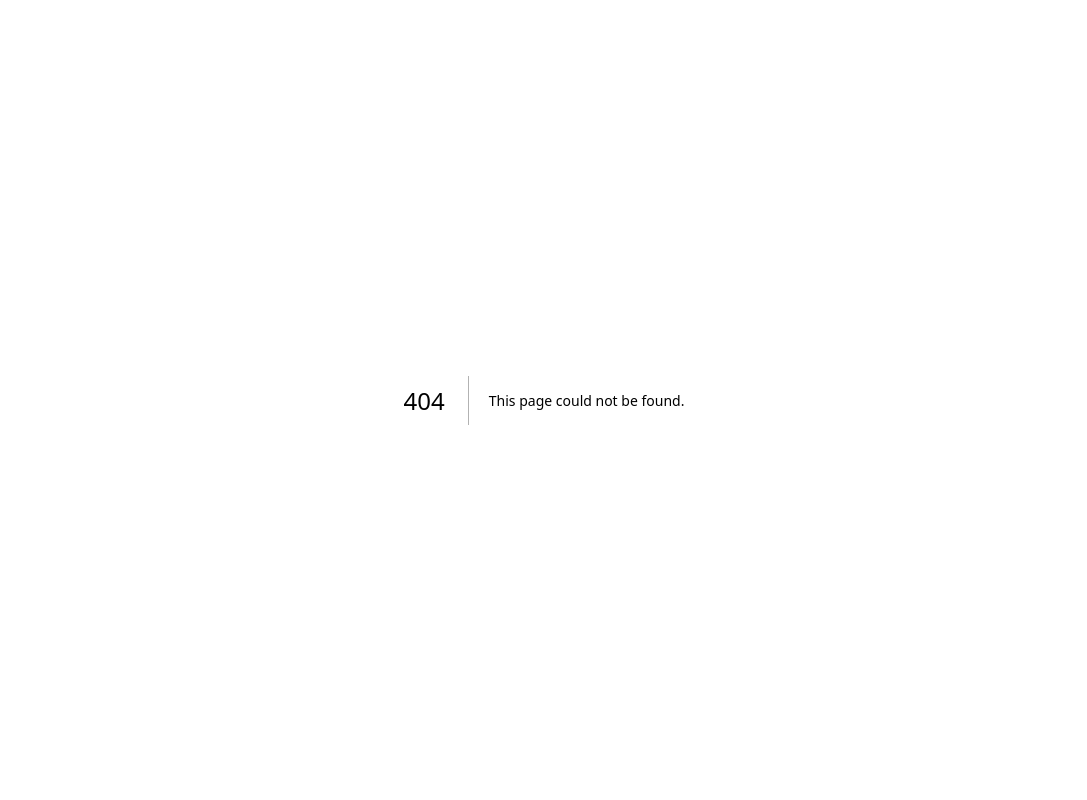
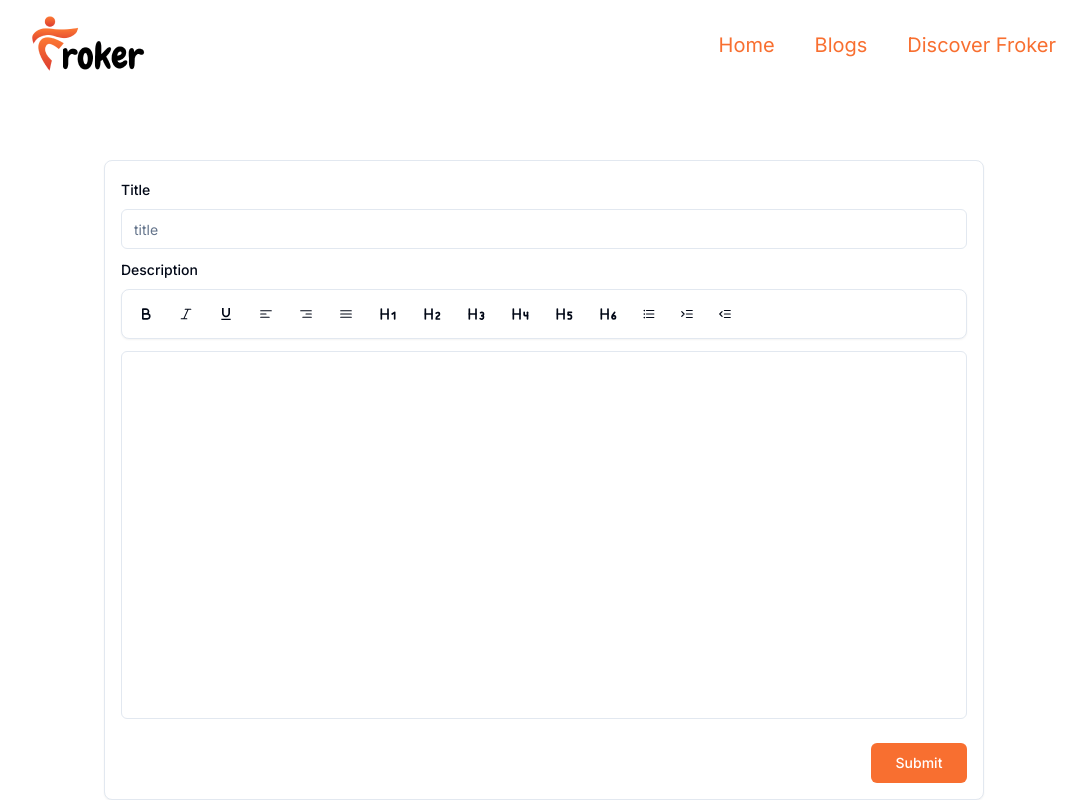
Before and after one commit to Atechchatterjee/frokerblog, a Next.js app in the folder frontend/: page /post-blog in a window 1280 px wide. Before the commit this address had no page. Shown: the whole page, without its empty margins (96-1183 px from the left). Built offline with nearby package versions, Linux system fonts and the light colour scheme.

Commit message:
feat: add route to post the contents

```diff
--- /dev/null
+++ b/frontend/src/app/post-blog/page.tsx
@@ -0,0 +1,100 @@
+"use client";
+import Navbar from "@/components/Navbar";
+import Tiptap from "@/components/Tiptap";
+import { Button } from "@/components/ui/button";
+import { Card } from "@/components/ui/card";
+import {
+  FormField,
+  FormItem,
+  FormLabel,
+  FormControl,
+  FormMessage,
+} from "@/components/ui/form";
+import { Input } from "@/components/ui/input";
+import { useState } from "react";
+import { FormProvider, useForm } from "react-hook-form";
+
+interface BlogPost {
+  title: string;
+  description: string;
+}
+
+export default function PostBlog() {
+  const form = useForm<BlogPost>({
+    defaultValues: {
+      title: "",
+      description: "",
+    },
+  });
+  const [clearDescription, setClearDescription] = useState<boolean>(false);
+
+  async function handleSubmit() {
+    try {
+      const response = await fetch("http://localhost:8000/create-blogpost", {
+        method: "POST",
+        headers: {
+          Accept: "application/json",
+          "Content-Type": "application/json",
+        },
+        body: JSON.stringify({
+          title: form.getValues("title"),
+          description: form.getValues("description"),
+        }),
+      });
+      console.log({ response });
+    } catch (err) {
+      console.error(err);
+    }
+  }
+
+  return (
+    <main>
+      <Navbar />
+      <Card className="mt-[10rem] max-w-[55rem] min-w-[40rem] mx-auto p-4">
+        <FormProvider {...form}>
+          <form className="flex flex-col space-y-2" onSubmit={handleSubmit}>
+            <FormField
+              control={form.control}
+              name="title"
+              render={({ field }) => (
+                <FormItem>
+                  <FormLabel>Title</FormLabel>
+
+                  <FormControl>
+                    <Input placeholder="title" {...field} />
+                  </FormControl>
+                  <FormMessage />
+                </FormItem>
+              )}
+            />
+            <FormField
+              control={form.control}
+              name="description"
+              render={({ field }) => (
+                <FormItem>
+                  <FormLabel>Description</FormLabel>
+                  <FormControl>
+                    <Tiptap
+                      placeholder="description"
+                      content={field.value}
+                      onChange={field.onChange}
+                      clear={clearDescription}
+                      setClear={(clearValue: boolean) => {
+                        setClearDescription(clearValue);
+                      }}
+                    />
+                  </FormControl>
+                  <FormMessage />
+                </FormItem>
+              )}
+            />
+            <span className="psuedo-element h-2"></span>
+            <Button type="submit" className="w-[6rem] ml-auto">
+              Submit
+            </Button>
+          </form>
+        </FormProvider>
+      </Card>
+    </main>
+  );
+}
```
